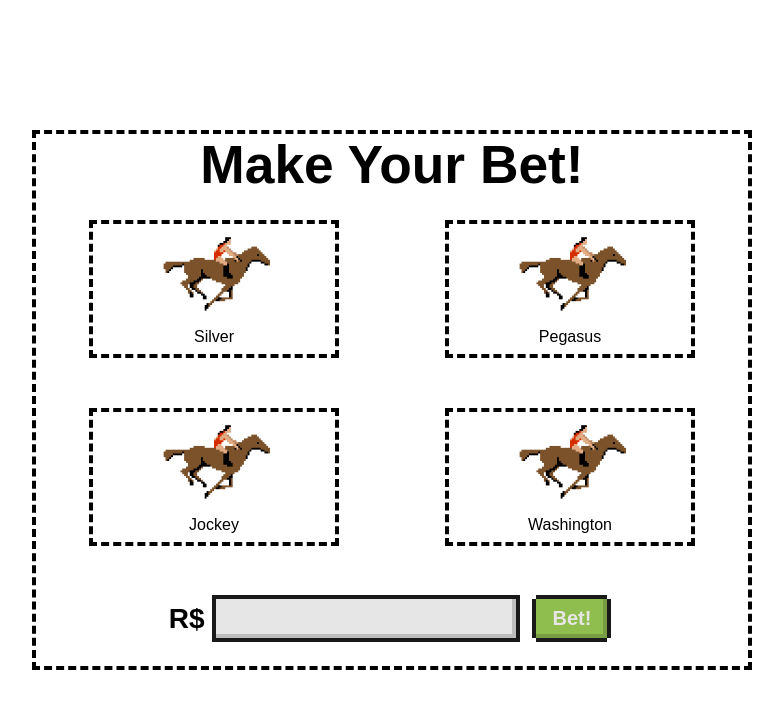
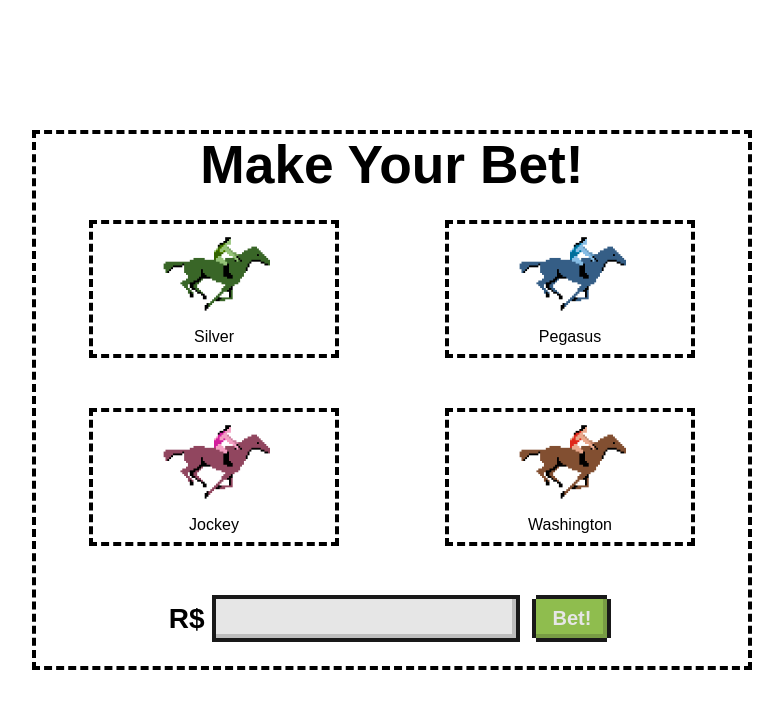
Before and after one commit to iamtheluiz/horse-race, a React (Create React App) app: page /bet in a window 1280 px wide. Shown: the top 708 px of the page, without its empty margins (248-1031 px from the left). Built offline with nearby package versions, Linux system fonts and the light colour scheme; a web font is replaced by a local one.

Commit message:
fix: Bet page custom HorseItem style

```diff
--- a/src/pages/Bet/index.tsx
+++ b/src/pages/Bet/index.tsx
@@ -13,7 +13,7 @@ const Bet: React.FC = () => {
     <section id="bet">
       <h1>Make Your Bet!</h1>
       <div className="content">
-        <div className="horses">
+        <div className="horse-list">
           {horses.map(horse => (
             <HorseItem key={horse.name} horse={horse} />
           ))}
--- a/src/pages/Bet/styles.css
+++ b/src/pages/Bet/styles.css
@@ -1,7 +1,7 @@
 section#bet {
 
 }
-section#bet .horses {
+section#bet .horse-list {
   flex: 1;
   display: flex;
   flex-direction: row;
@@ -9,16 +9,16 @@ section#bet .horses {
   justify-content: space-around;
   align-items: center;
 }
-section#bet .horse:nth-child(1) img {
+section#bet .horse-item:nth-child(1) img {
   filter: hue-rotate(70deg);
 }
-section#bet .horse:nth-child(2) img {
+section#bet .horse-item:nth-child(2) img {
   filter: hue-rotate(180deg);
 }
-section#bet .horse:nth-child(3) img {
+section#bet .horse-item:nth-child(3) img {
   filter: hue-rotate(300deg);
 }
-section#bet .horse:nth-child(4) img {
+section#bet .horse-item:nth-child(4) img {
   filter: hue-rotate(350deg);
 }
 section#bet footer span {
```
